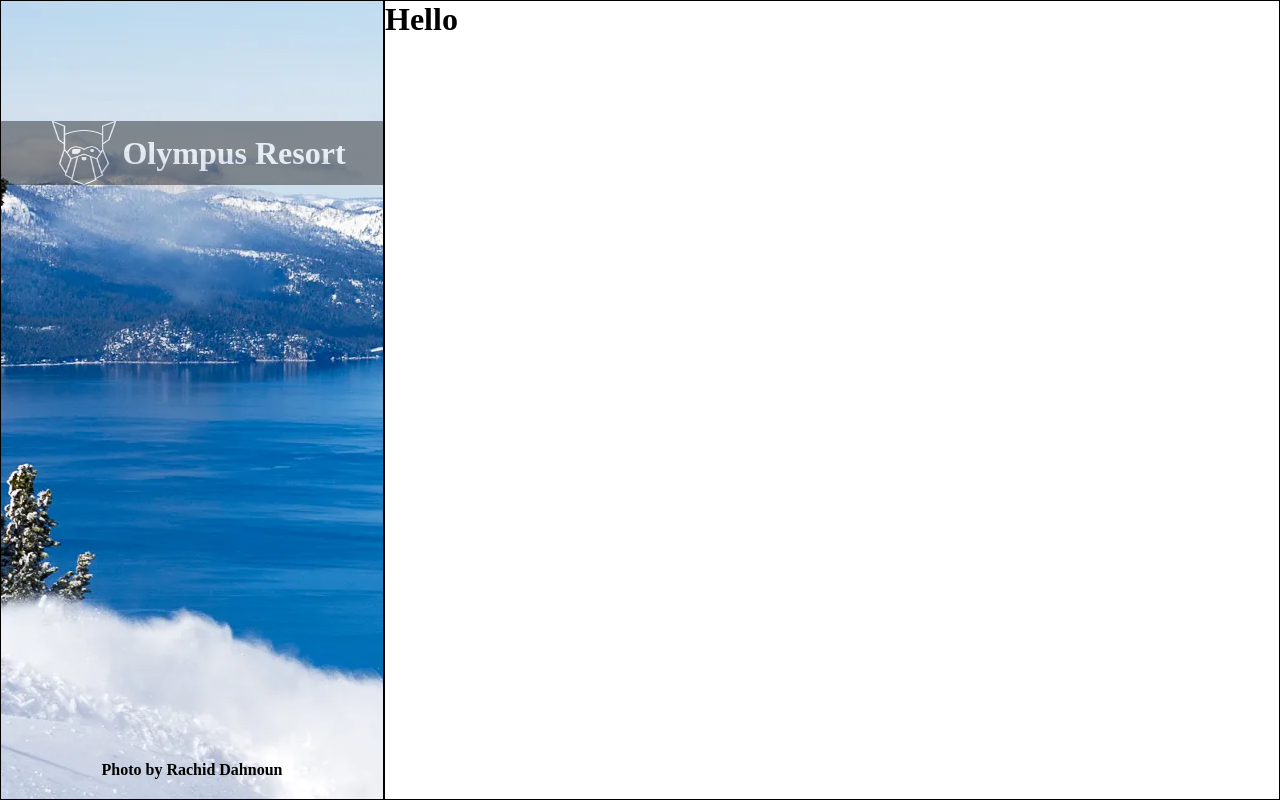
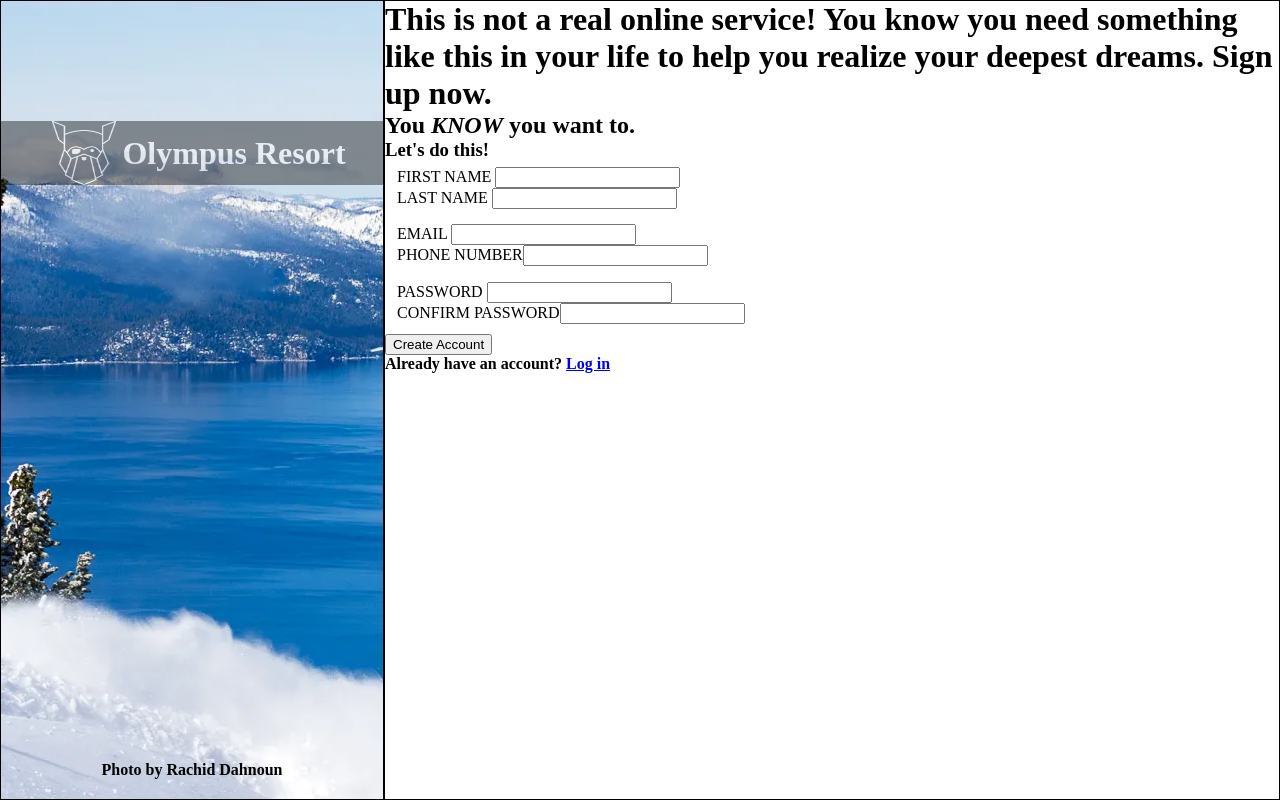
Before and after one commit to oscarzhang228/sign-up-form, a plain HTML site: page index.html in a window 1280 px wide. Drawn offline with Linux system fonts and the light colour scheme; a web font is replaced by a local one.

Commit message:
create html skeleton ready for styling

```diff
--- a/index.html
+++ b/index.html
@@ -16,6 +16,52 @@
       </div>
       <h2>Photo by Rachid Dahnoun</h2>
     </header>
-    <main><h1>Hello</h1></main>
+    <main>
+      <h1>
+        This is not a real online service! You know you need something like this
+        in your life to help you realize your deepest dreams. Sign up now.
+      </h1>
+      <h2>You <em>KNOW</em> you want to.</h2>
+      <h3>Let's do this!</h3>
+      <form action="post">
+        <fieldset class="name">
+          <div class="first-name">
+            <label for="first_name">FIRST NAME</label>
+            <input type="text" id="first_name" name="first_name" />
+          </div>
+          <div class="last-name">
+            <label for="last_name">LAST NAME</label>
+            <input type="text" id="last_name" name="last_name" />
+          </div>
+        </fieldset>
+        <fieldset class="contact">
+          <div class="email">
+            <label for="email">EMAIL </label
+            ><input type="email" id="email" name="email" />
+          </div>
+          <div class="phone">
+            <label for="phone">PHONE NUMBER</label
+            ><input
+              type="text"
+              id="phone"
+              name="phone"
+              pattern="^(\+\d{1,2}\s)?\(?\d{3}\)?[\s.-]?\d{3}[\s.-]?\d{4}$"
+            />
+          </div>
+        </fieldset>
+        <fieldset class="password">
+          <div class="firstpass">
+            <label for="pass">PASSWORD</label>
+            <input type="password" id="pass" name="pass" />
+          </div>
+          <div class="secondpass">
+            <label for="confpass">CONFIRM PASSWORD</label
+            ><input type="password" id="confpass" name="confpass" />
+          </div>
+        </fieldset>
+        <button type="submit">Create Account</button>
+      </form>
+      <h4>Already have an account? <a href="#">Log in</a></h4>
+    </main>
   </body>
 </html>
--- a/styles.css
+++ b/styles.css
@@ -46,3 +46,7 @@ header img {
   height: 4rem;
   margin-left: 20px;
 }
+
+fieldset {
+  border: none;
+}
```
